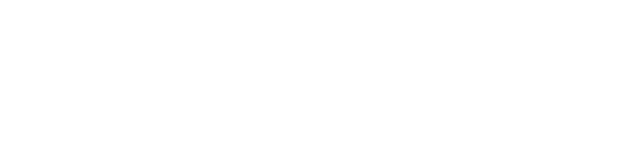
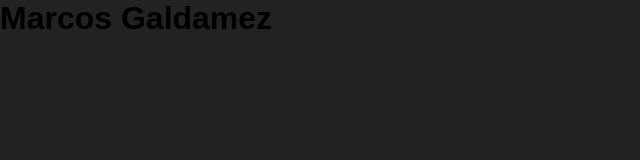
Before and after one commit to THEBLUEFLASH18/Weather_App, a website: page src/index.html in a window 1280 px wide. Shown: the whole page, without its empty margins (0-640 px from the left). Drawn offline with Linux system fonts and the light colour scheme.

Commit message:
initial code

```diff
--- a/src/index.html
+++ b/src/index.html
@@ -3,9 +3,10 @@
 <head>
     <meta charset="UTF-8">
     <meta name="viewport" content="width=device-width, initial-scale=1.0">
+    <link rel="stylesheet" href="styles.css">
     <title>3d Weather App</title>
 </head>
 <body>
-
+    <h1>Marcos Galdamez</h1>
 </body>
 </html>
--- /dev/null
+++ b/src/styles.css
@@ -0,0 +1,10 @@
+* {
+    margin: 0;
+    padding: 0;
+    font-family:'Poppings', sans-serif;
+    box-sizing: border-box;
+}
+
+body {
+    background-color: #222;
+}
```
